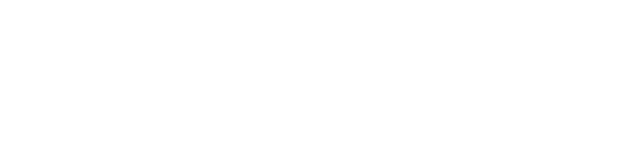
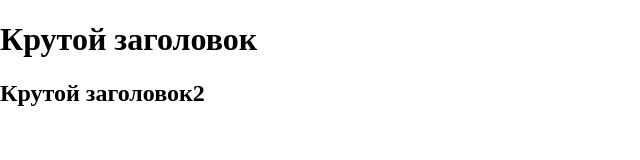
Before and after one commit to BarsBarsovich/ls-begginer-october, a plain HTML site: page index.html in a window 1280 px wide. Shown: the whole page, without its empty margins (0-640 px from the left). Drawn offline with Linux system fonts and the light colour scheme.

Commit message:
new task started

```diff
--- a/index.html
+++ b/index.html
@@ -10,7 +10,8 @@
   <div class="item">
     <div class="item__container">
       <div class="item__title">
-
+        <h1>Крутой заголовок</h1>
+        <h2>Крутой заголовок2</h2>
       </div>
     </div>
   </div>
```
